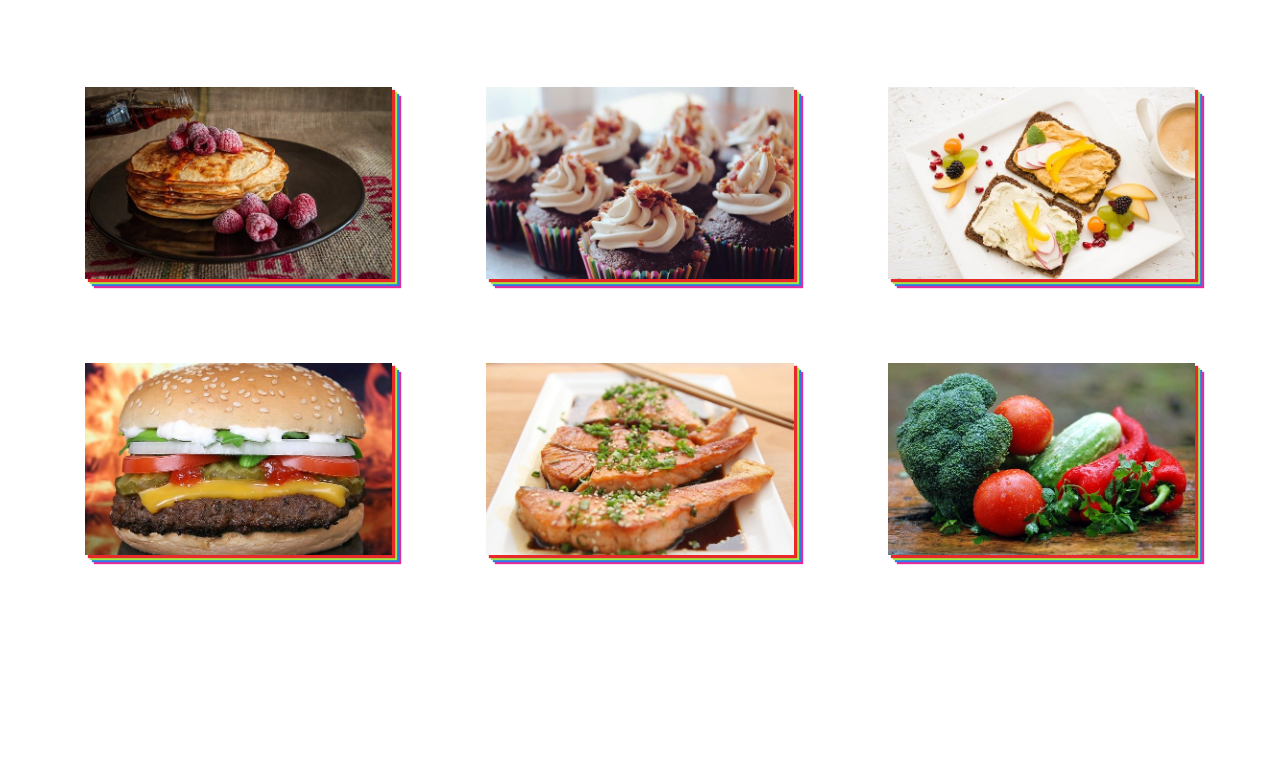
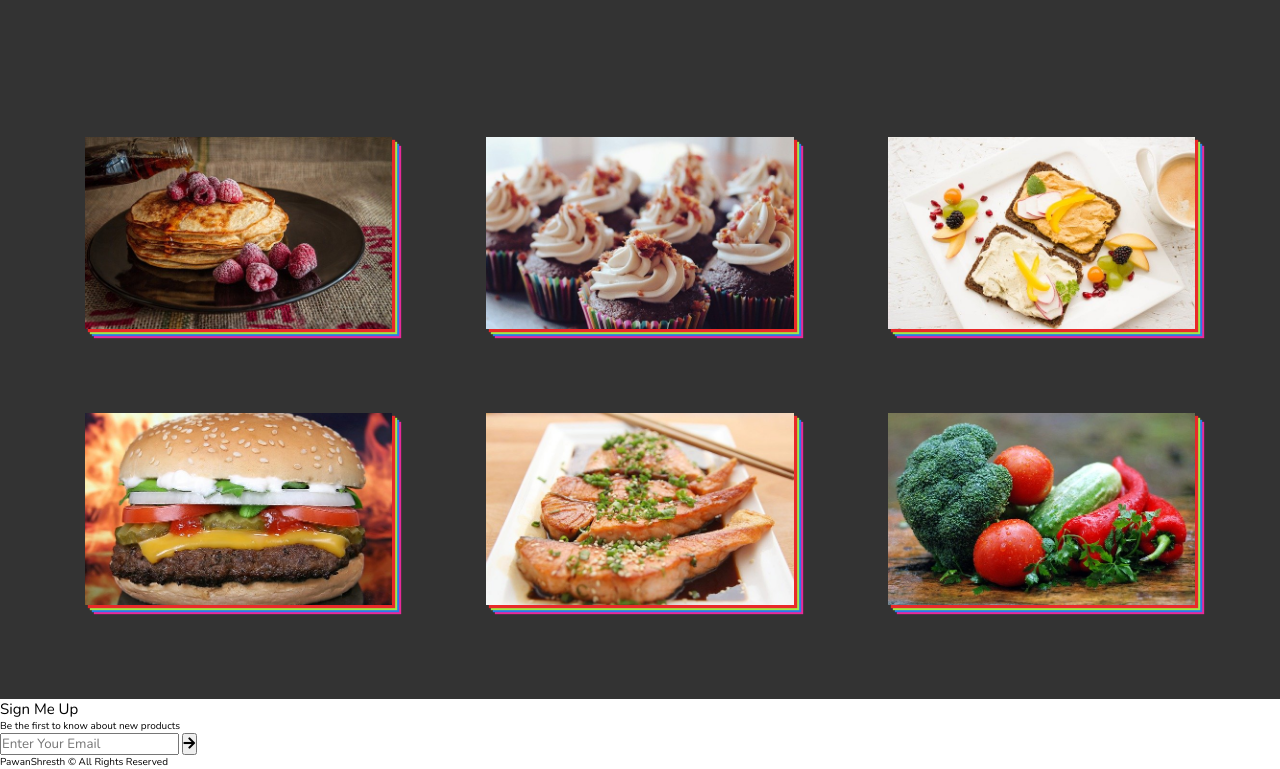
Before and after one commit to PawanShreSth/Food, a plain HTML site: page index.html in a window 1280 px wide. Shown: the part 1816-2585 px from the top of the page. Before the commit the page ends 2415 px from the top, so only its background shows below. Drawn offline with nearby package versions, Linux system fonts and the light colour scheme.

Commit message:
Added markup for footer

```diff
--- a/index.html
+++ b/index.html
@@ -55,7 +55,7 @@
       <!-- END OF SECTION 2 -->
 
       <!-- SECTION 3 -->
-      <section class="section-">
+      <section class="section-3">
         <h1 class="section-heading">Gallery</h1>
         <div class="gallery">
           <a href="#" class="gallery-link" title="Order Now">
@@ -109,6 +109,30 @@
         </div>
       </section>
       <!-- END OF SECTION 3 -->
+
+      <!-- SECTION 4 -->
+      <section class="section-4">
+        <div class="section-4-text">
+          <h2 class="section-4-heading">Sign Me Up</h2>
+          <p class="section-4-paragraph">
+            Be the first to know about new products
+          </p>
+        </div>
+
+        <form class="signup-form">
+          <input
+            type="email"
+            class="signup-form-input"
+            placeholder="Enter Your Email"
+          />
+          <button type="submit" class="signup-form-btn">
+            <i class="fas fa-arrow-right"></i>
+          </button>
+        </form>
+
+        <p class="copyright">PawanShresth &copy; All Rights Reserved</p>
+      </section>
+      <!-- END OF SECTION 4 -->
     </div>
   </body>
 </html>
```
